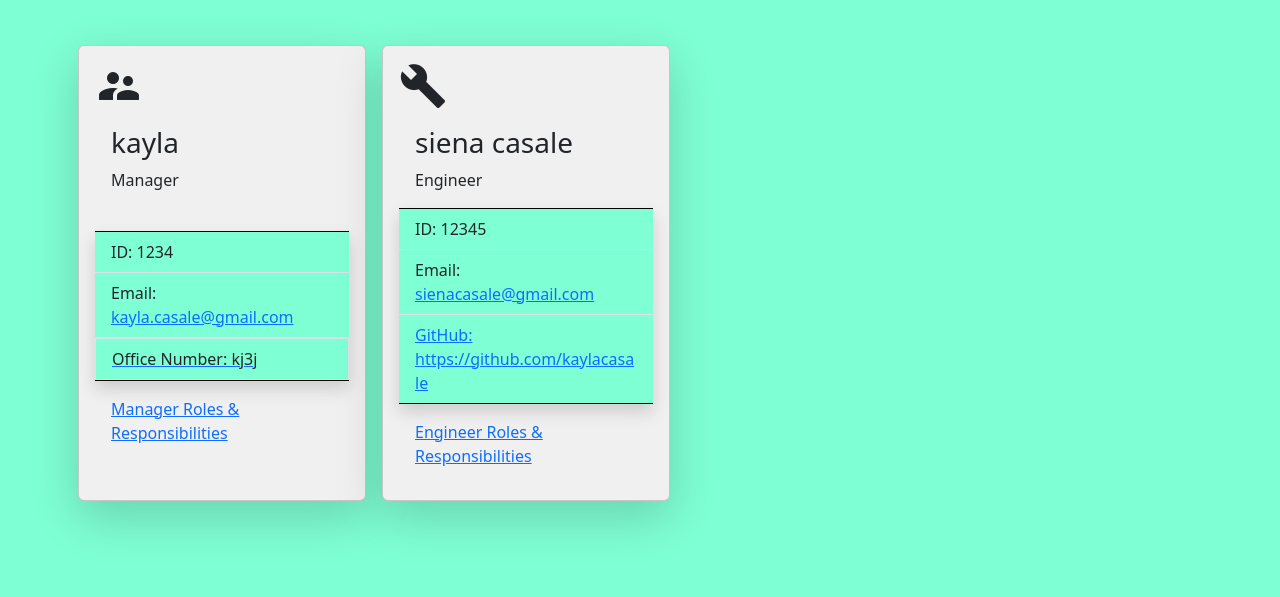
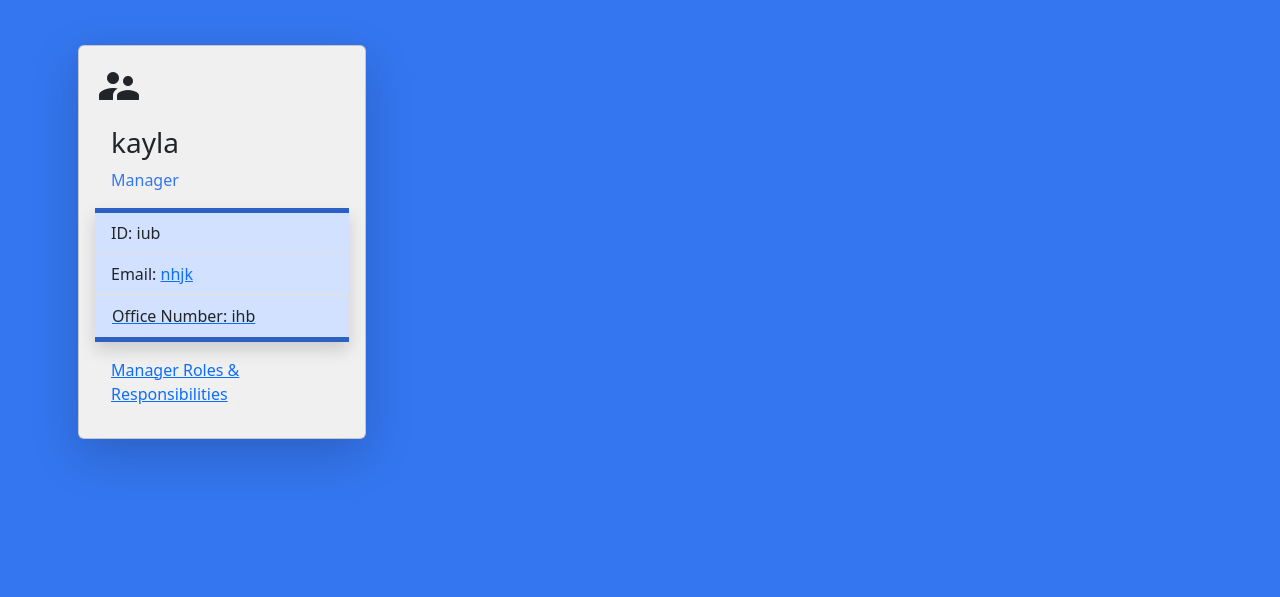
Before and after one commit to kaylacasale/meet-the-team, a website: page index.html in a window 1280 px wide. Shown: the part 203-800 px from the top of the page. Drawn offline with nearby package versions, Linux system fonts and the light colour scheme.

Commit message:
added styling

```diff
--- a/index.html
+++ b/index.html
@@ -9,7 +9,7 @@
       <link rel="stylesheet" href="style.css" />
       <link rel="stylesheet" href="https://fonts.googleapis.com/icon?family=Material+Icons">
     </head>
-    <body style="background-color:aquamarine;">
+    <body style="background-color:#3476EF;">
         <nav class="navbar navbar-light bg-light shadow-lg mb-5 p-3">
             <a class="navbar-brand" href="#">
             <i class="material-icons d-inline-block align-top" >accessibility</i>
@@ -25,31 +25,15 @@
         <i class="material-icons" style="font-size:48px;">supervisor_account</i>
         <div class="card-body">
             <h5 class="card-title">kayla</h5>
-            <p class="card-text">Manager</p>
+            <p class="card-text" style="color: #3476EF;">Manager</p>
         </div>
-        <ul class="list-group list-group-flush shadow" style="background-color: black">
-            <li class="list-group-item" style="background-color: aquamarine;">ID: 1234</li>
-            <li class="list-group-item" style="background-color: aquamarine;">Email: <a href="mailto:kayla.casale@gmail.comsubject=subject text">kayla.casale@gmail.com</li>
-            <li class="list-group-item" style="background-color: aquamarine;">Office Number:  kj3j </li>
+        <ul class="list-group list-group-flush shadow" style="background-color: #3476EF; border-width: thick;">
+            <li class="list-group-item" style="background-color: #D1E1FF;">ID: iub</li>
+            <li class="list-group-item" style="background-color: #D1E1FF;">Email: <a href="mailto:nhjksubject=subject text">nhjk</li>
+            <li class="list-group-item" style="background-color: #D1E1FF;">Office Number:  ihb </li>
         </ul>
                     <div class="card-body">
                         <a href="#https://www.westminster.ac.uk/sites/default/public-files/general-documents/The-Role-of-the-Manager.pdf" class="card-link">Manager Roles & Responsibilities</a>
-                    </div>
-        </div>
-
-      <div class="card col-12 col-md-3 col-lg-2 shadow-lg p-3 mx-2" id="cards" style="width: 18rem; background-color: rgb(241, 240, 240);">
-        <i class="material-icons" style="font-size:48px;">build</i>
-        <div class="card-body">
-            <h5 class="card-title">siena casale</h5>
-            <p class="card-text">Engineer</p>
-        </div>
-        <ul class="list-group list-group-flush shadow" style="background-color: black">
-            <li class="list-group-item" style="background-color: aquamarine;">ID: 12345</li>
-            <li class="list-group-item" style="background-color: aquamarine;">Email: <a href="mailto:sienacasale@gmail.comsubject=subject text">sienacasale@gmail.com</li>
-            <li class="list-group-item" style="background-color: aquamarine;">GitHub:  <a href="https://github.com/kaylacasale">https://github.com/kaylacasale</a> </li>
-        </ul>
-                    <div class="card-body">
-                        <a href="#https://cm.fiu.edu/wp-content/uploads/2018/07/JD_Site_Field-Engineer_EN.pdf" class="card-link">Engineer Roles & Responsibilities</a>
                     </div>
         </div>
 </div>
--- a/style.css
+++ b/style.css
@@ -3,7 +3,7 @@
 }
 
 #header {
-    color: black;
+    color: white;
     text-align: center;
 }
 
```
Also changed, not shown: index.js (+6 -6 lines).
